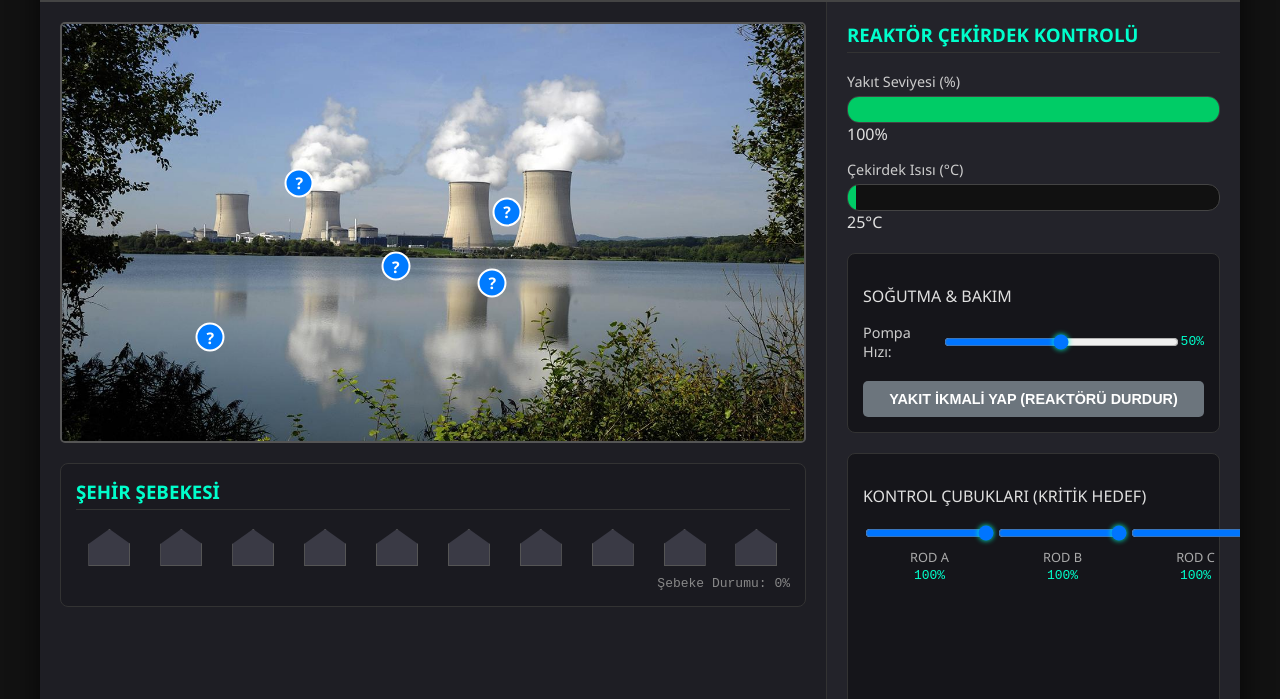
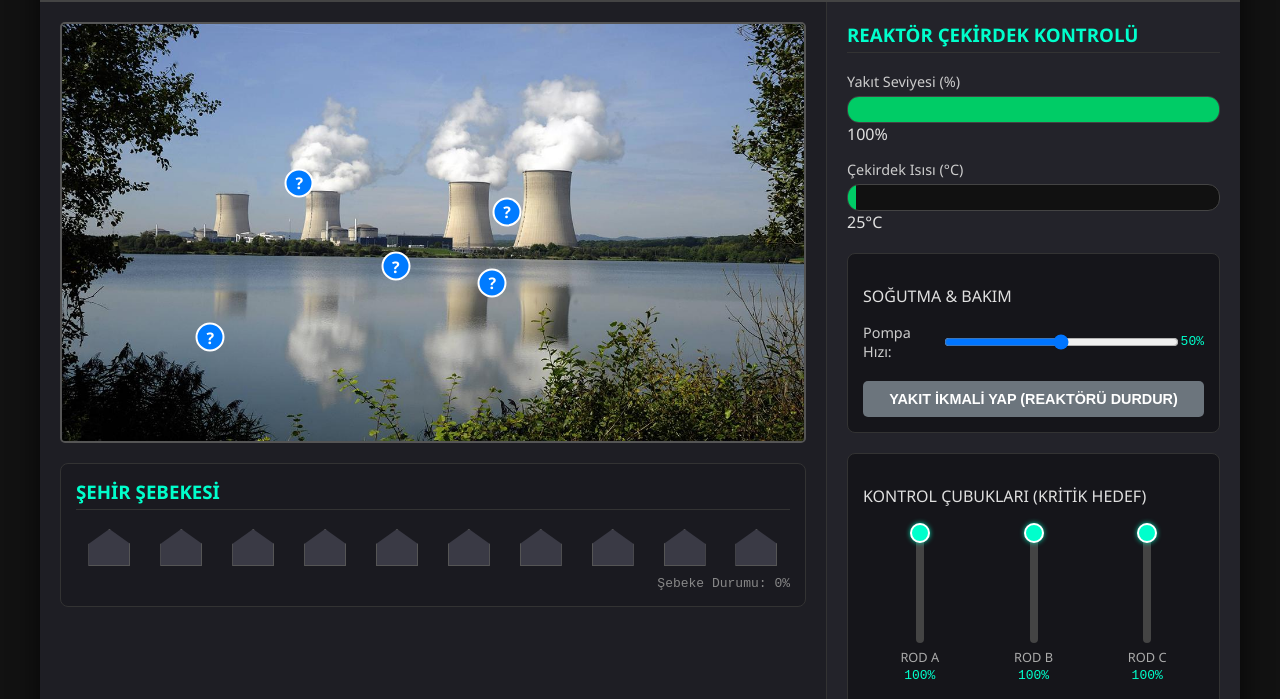
Before and after one commit to Lifantel/nukleer, a plain HTML site: page index.html in a window 1280 px wide. Both pictures are taken after a click on the button "URANYUM-235 (Standart - Kararlı)". Shown: the part 101-800 px from the top of the page. Drawn offline with Linux system fonts and the light colour scheme.

Commit message:
Update style.css

```diff
--- a/style.css
+++ b/style.css
@@ -56,12 +56,10 @@ header {
     font-family: 'Courier New', monospace; font-size: 1.5rem; color: #00ffcc;
     text-shadow: 0 0 10px #00ffcc; font-weight: bold;
 }
-/* YENİ: Hedef Güç Rengi */
 .neon-text.target {
     color: #ffcc00;
     text-shadow: 0 0 10px #ffcc00;
 }
-
 
 /* Ana Layout (Bölümler) */
 .main-layout { display: flex; flex-wrap: wrap; }
@@ -91,17 +89,15 @@ header {
 .houses-grid {
     display: flex; justify-content: space-around; gap: 5px; margin-top: 15px;
 }
-/* Ev Stili */
 .house {
-    width: 40px; height: 35px; background: #3a3a45; /* Kapalı renk */
+    width: 40px; height: 35px; background: #3a3a45;
     position: relative;
-    /* Üçgen Çatı: trapezoid şeklinde bir kesim yolu */
     clip-path: polygon(0% 40%, 50% 0%, 100% 40%, 100% 100%, 0% 100%);
     transition: background 0.5s, box-shadow 0.5s;
     border: 1px solid #555;
 }
 .house.lit {
-    background: #ffcc00; /* Açık renk */
+    background: #ffcc00;
     box-shadow: 0 0 10px #ffcc00;
 }
 .grid-status { margin-top: 10px; text-align: right; font-family: monospace; color: #888; }
@@ -111,13 +107,11 @@ header {
 .gauge-box label { display: block; margin-bottom: 5px; font-size: 0.9rem; color: #ccc; }
 .meter-wrapper { height: 25px; background: #111; border-radius: 12px; overflow: hidden; border: 1px solid #444; }
 .meter-fill { height: 100%; width: 0%; transition: width 0.2s, background-color 0.2s; }
-/* YENİ: Yakıt Barı Rengi */
 .meter-fill.green-fill {
     background-color: #00cc66;
     width: 100%;
 }
 
-/* YENİ: Soğutma Kontrol Paneli */
 .control-toggle {
     display: flex; align-items: center; justify-content: space-between; margin: 10px 0;
 }
@@ -131,26 +125,28 @@ header {
     background-color: #6c757d; cursor: not-allowed;
 }
 
-/* Dikey Sliderlar (Rodlar) */
+/* Dikey Sliderlar (Modern Cross-Browser Çözüm) */
 .rod-system { background: #15151a; padding: 15px; border-radius: 8px; border: 1px solid #333; margin-bottom: 20px; }
 .rod-group { display: flex; justify-content: space-around; height: 180px; margin-top: 10px; }
 .rod-slider { display: flex; flex-direction: column; align-items: center; height: 100%; }
 .rod-slider label { font-size: 0.8rem; color: #aaa; margin-top: 5px; }
 .rod-slider span { font-family: monospace; color: #00ffcc; margin-top: 2px; }
 
-/* Cross-browser Dikey Slider Stili */
-input[type=range][orient=vertical] {
-    -webkit-appearance: slider-vertical; /* Chrome, Safari */
-    appearance: slider-vertical;
-    writing-mode: bt-lr; /* IE/Edge */
+/* Standart Dikey Range Input */
+input[type=range].vertical-range {
+    writing-mode: bt-lr; /* IE/Edge legacy */
+    -webkit-appearance: none; /* Standart dışı görünümü kaldır */
+    writing-mode: vertical-lr; /* Modern tarayıcılar */
+    direction: rtl; /* Yukarı doğru %100 olması için */
     width: 8px;
     height: 120px;
-    padding: 0 5px;
+    background: #444;
+    border-radius: 5px;
     cursor: pointer;
-    background: transparent;
+    margin: 0 10px;
 }
-input[type=range]:focus { outline: none; } /* Odak çizgisini kaldır */
-input[type=range]::-webkit-slider-thumb {
+
+input[type=range].vertical-range::-webkit-slider-thumb {
     -webkit-appearance: none;
     appearance: none;
     width: 20px;
@@ -159,14 +155,19 @@ input[type=range]::-webkit-slider-thumb {
     background: #00ffcc;
     cursor: pointer;
     box-shadow: 0 0 5px rgba(0, 255, 204, 0.8);
+    border: 2px solid #fff;
 }
-input[type=range]::-moz-range-thumb {
+
+input[type=range].vertical-range::-moz-range-thumb {
     width: 20px;
     height: 20px;
     border-radius: 50%;
     background: #00ffcc;
     cursor: pointer;
+    border: 2px solid #fff;
 }
+
+input[type=range]:focus { outline: none; }
 
 .warning-text { font-size: 0.75rem; color: #f00; margin-top: 10px; text-align: center; }
 
```
